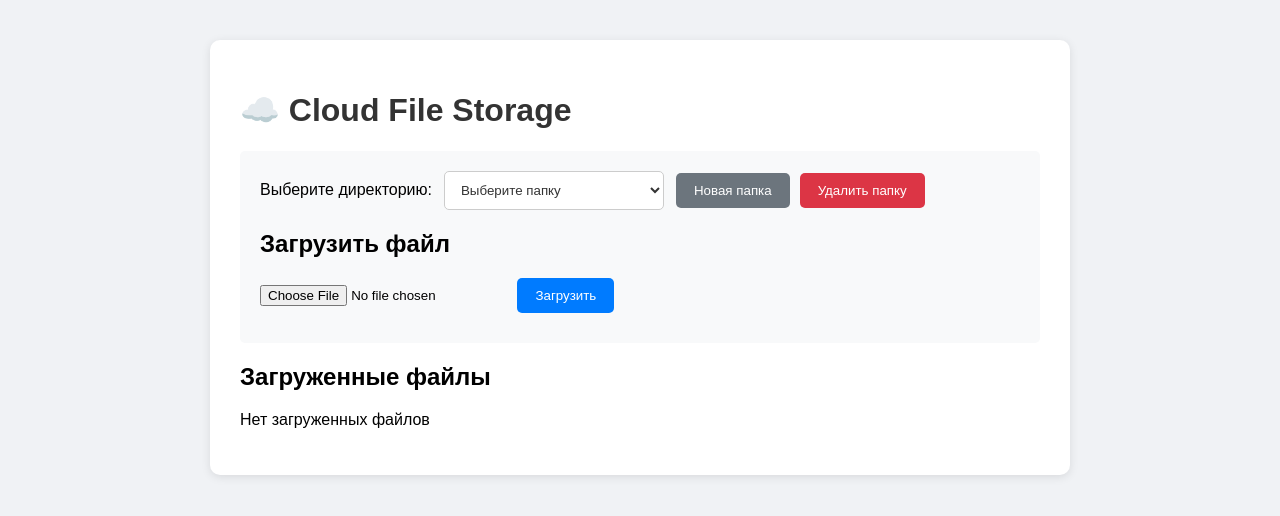
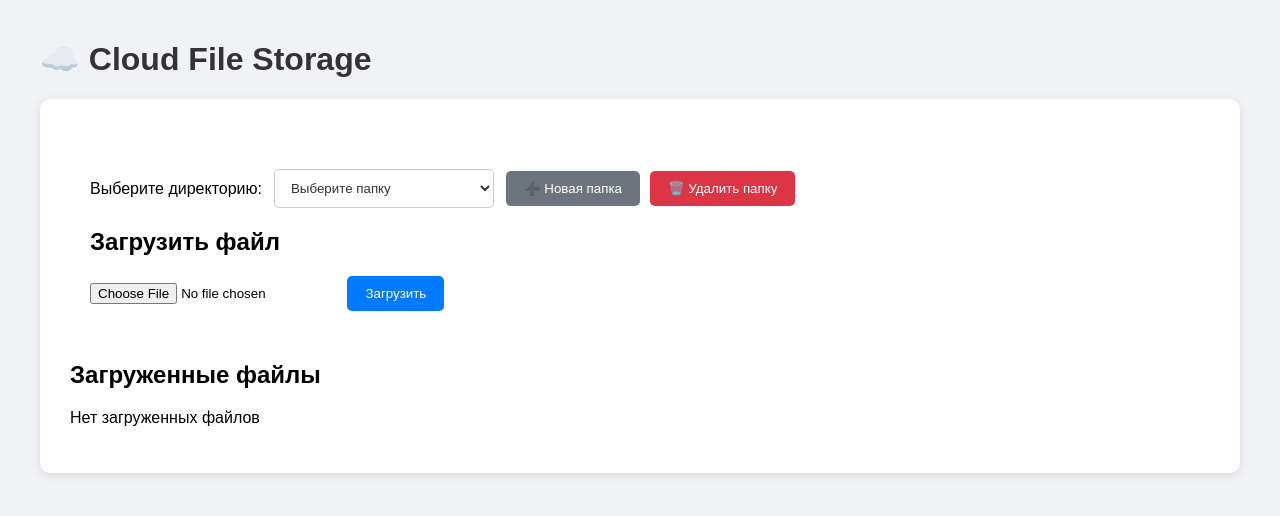
Before and after one commit to Shorokhovv/cloud-app, a Flask app: page / in a window 1280 px wide. Shown: the top 516 px of the page. Run offline with Flask 3, Linux system fonts and the light colour scheme; data that the repository does not hold is empty.

Commit message:
Refactored code

```diff
--- a/cloud-app/app.py
+++ b/cloud-app/app.py
@@ -103,8 +103,6 @@ def upload_file():
 
         # Выбираем директорию для сохранения
         selected_folder = request.form.get('folder')
-        if not selected_folder:
-            return jsonify({'error': 'Folder is required'}), 400
         target_dir = get_folder_path(selected_folder)
         target_dir.mkdir(parents=True, exist_ok=True)
 
--- a/cloud-app/templates/index.html
+++ b/cloud-app/templates/index.html
@@ -4,20 +4,22 @@
     <title>Cloud Storage</title>
     <style>
         body { font-family: Arial; margin: 40px; background: #f0f2f5; }
-        .container { max-width: 800px; margin: 0 auto; background: white; padding: 30px; border-radius: 10px; box-shadow: 0 2px 10px rgba(0,0,0,0.1); }
+        .container { max-width: 100%; max-height: 100%; margin: 0 auto; background: white; padding: 30px; border-radius: 10px; box-shadow: 0 2px 10px rgba(0,0,0,0.1); }
         h1 { color: #333; }
-        .upload-form { margin: 20px 0; padding: 20px; background: #f8f9fa; border-radius: 5px; }
+        .upload-form { margin: 20px 0; padding: 20px; background: white; border-radius: 5px; }
         .file-list { margin-top: 20px; }
         .file-item { padding: 10px; border-bottom: 1px solid #eee; display: flex; flex-direction: column; gap: 10px; }
         .file-row { display: flex; align-items: center; justify-content: space-between; gap: 12px; flex-wrap: wrap; }
         .file-details { flex: 1; min-width: 0; }
         .file-details div:first-child { font-weight: 600; color: #333; }
-        .btn { background: #007bff; color: white; border: none; padding: 10px 18px; border-radius: 5px; cursor: pointer; white-space: nowrap; }
-        .btn:hover { background: #0056b3; }
-        .btn-secondary { background: #6c757d; }
-        .btn-secondary:hover { background: #5a6268; }
-        .btn-danger { background: #dc3545; }
-        .btn-danger:hover { background: #c82333; }
+        .btn {background: #007bff;color: white;border: none;padding: 10px 18px;border-radius: 5px;cursor: pointer;white-space: nowrap;text-decoration: none;}
+        .btn:hover {background: #0056b3;text-decoration: none;}
+        .btn-secondary {background: #6c757d;}
+        .btn-secondary:hover {background: #5a6268;}
+        .btn-danger {background: #dc3545;}
+        .btn-danger:hover {background: #c82333;}
+        .btn:focus,
+        .btn:active {text-decoration: none;}
         .folder-row { display: flex; align-items: center; gap: 12px; flex-wrap: wrap; margin-bottom: 20px; }
         .folder-select { padding: 10px 12px; border-radius: 5px; border: 1px solid #ccc; background: white; color: #333; min-width: 220px; }
         .folder-actions { display: flex; gap: 10px; flex-wrap: wrap; }
@@ -30,9 +32,13 @@
     </style>
 </head>
 <body>
+    <header class="site-header">
+        <div class="header-container">
+            <h1>☁️ Cloud File Storage</h1>
+        </div>
+    </header>
+
     <div class="container">
-        <h1>☁️ Cloud File Storage</h1>
-
         <div class="upload-form">
             <div class="folder-row">
                 <label for="folderSelect">Выберите директорию:</label>
@@ -40,8 +46,8 @@
                     <option value="" disabled selected>Выберите папку</option>
                 </select>
                 <div class="folder-actions">
-                    <button type="button" class="btn btn-secondary" onclick="createFolder()">Новая папка</button>
-                    <button type="button" class="btn btn-danger" onclick="deleteFolder()">Удалить папку</button>
+                    <button type="button" class="btn btn-secondary" onclick="createFolder()"> ➕ Новая папка</button>
+                    <button type="button" class="btn btn-danger" onclick="deleteFolder()">🗑️ Удалить папку</button>
                 </div>
             </div>
             <h2>Загрузить файл</h2>
@@ -141,8 +147,8 @@
                                     <div style="font-size: 0.9em; color: #555;">${file.size_formatted || file.size + ' bytes'}${file.folder ? ` · ${file.folder}` : ''}</div>
                                 </div>
                                 <div style="display: flex; gap: 8px; flex-wrap: wrap;">
-                                    <a class="btn" href="${fileUrl}" download>Скачать</a>
-                                    <button class="btn btn-danger" onclick="deleteFile('${deleteUrl}')">Удалить</button>
+                                    <a class="btn" href="${fileUrl}" download> Скачать</a>
+                                    <button class="btn btn-danger" onclick="deleteFile('${deleteUrl}')">🗑️ Удалить</button>
                                 </div>
                             </div>
                             ${file.is_image ? `<img class="file-preview" src="${previewUrl}" alt="${file.original_name || file.filename}" onclick="openPreview('${previewUrl}')">` : ''}
```
